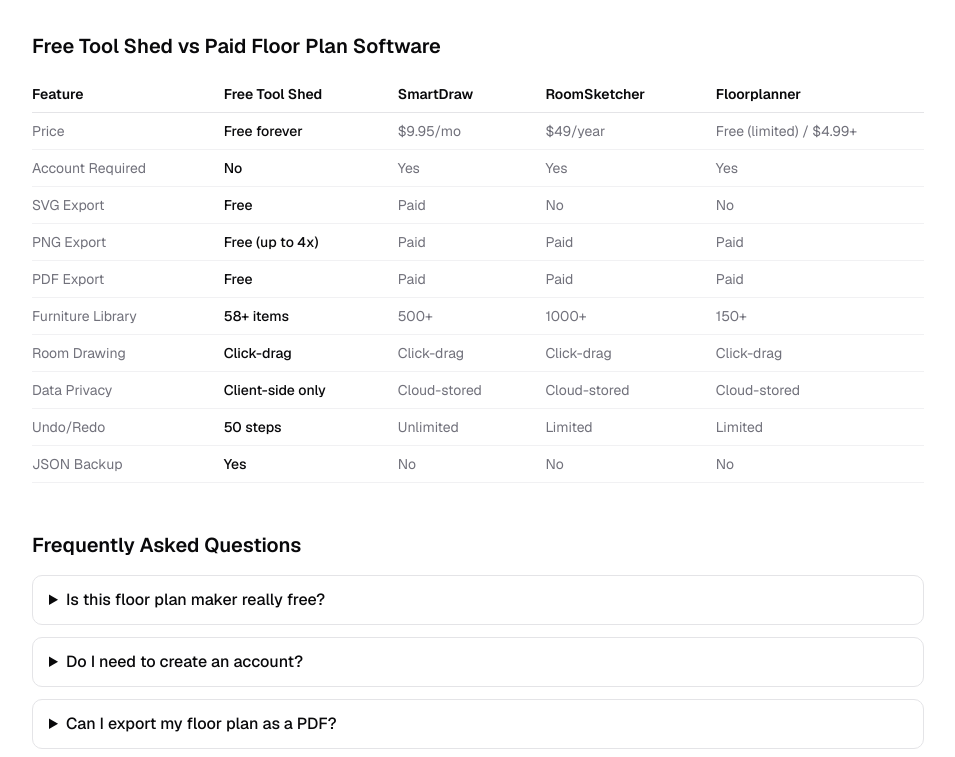
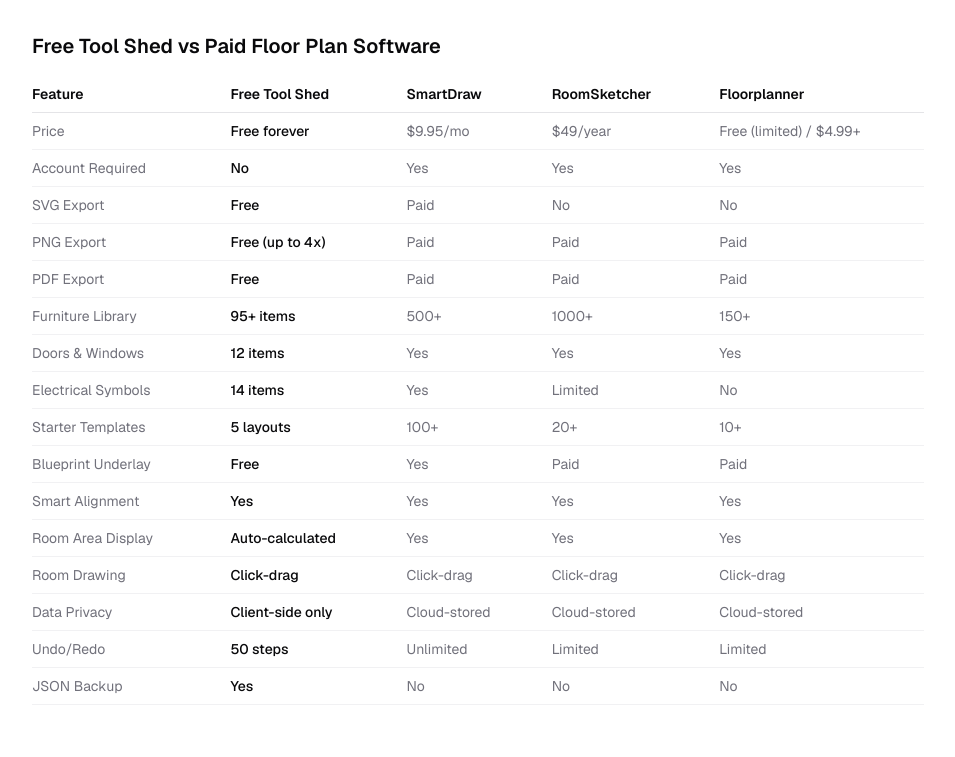
Before and after one commit to diegofivefive/freetoolshed, a Next.js app: page /tools/floor-plan-maker in a window 1280 px wide. Shown: the part 2470-3227 px from the top of the page, without its empty margins (0-955 px from the left). Built offline with nearby package versions, Linux system fonts and the light colour scheme; no server answers.

Commit message:
furniture count

```diff
--- a/src/app/tools/floor-plan-maker/_components/seo-content.tsx
+++ b/src/app/tools/floor-plan-maker/_components/seo-content.tsx
@@ -110,7 +110,13 @@
                 ["SVG Export", "Free", "Paid", "No", "No"],
                 ["PNG Export", "Free (up to 4x)", "Paid", "Paid", "Paid"],
                 ["PDF Export", "Free", "Paid", "Paid", "Paid"],
-                ["Furniture Library", "58+ items", "500+", "1000+", "150+"],
+                ["Furniture Library", "95+ items", "500+", "1000+", "150+"],
+                ["Doors & Windows", "12 items", "Yes", "Yes", "Yes"],
+                ["Electrical Symbols", "14 items", "Yes", "Limited", "No"],
+                ["Starter Templates", "5 layouts", "100+", "20+", "10+"],
+                ["Blueprint Underlay", "Free", "Yes", "Paid", "Paid"],
+                ["Smart Alignment", "Yes", "Yes", "Yes", "Yes"],
+                ["Room Area Display", "Auto-calculated", "Yes", "Yes", "Yes"],
                 ["Room Drawing", "Click-drag", "Click-drag", "Click-drag", "Click-drag"],
                 ["Data Privacy", "Client-side only", "Cloud-stored", "Cloud-stored", "Cloud-stored"],
                 ["Undo/Redo", "50 steps", "Unlimited", "Limited", "Limited"],
```
